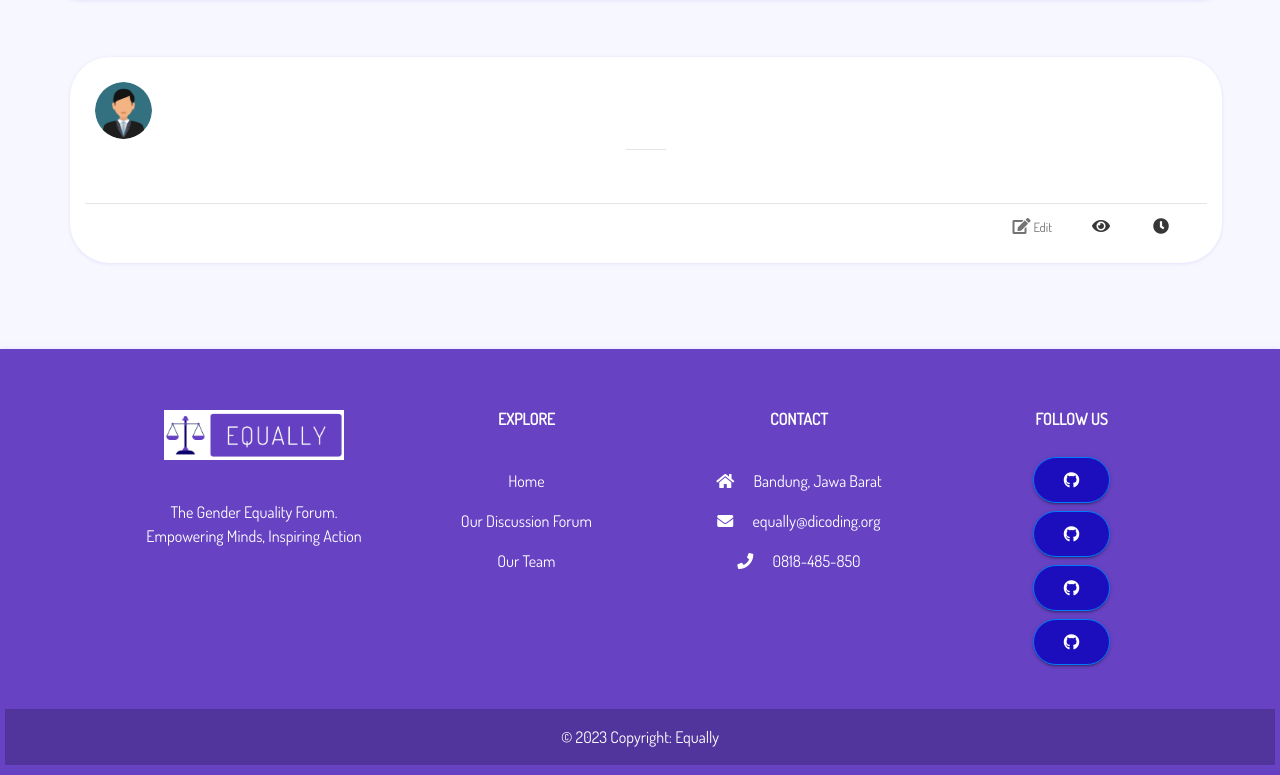
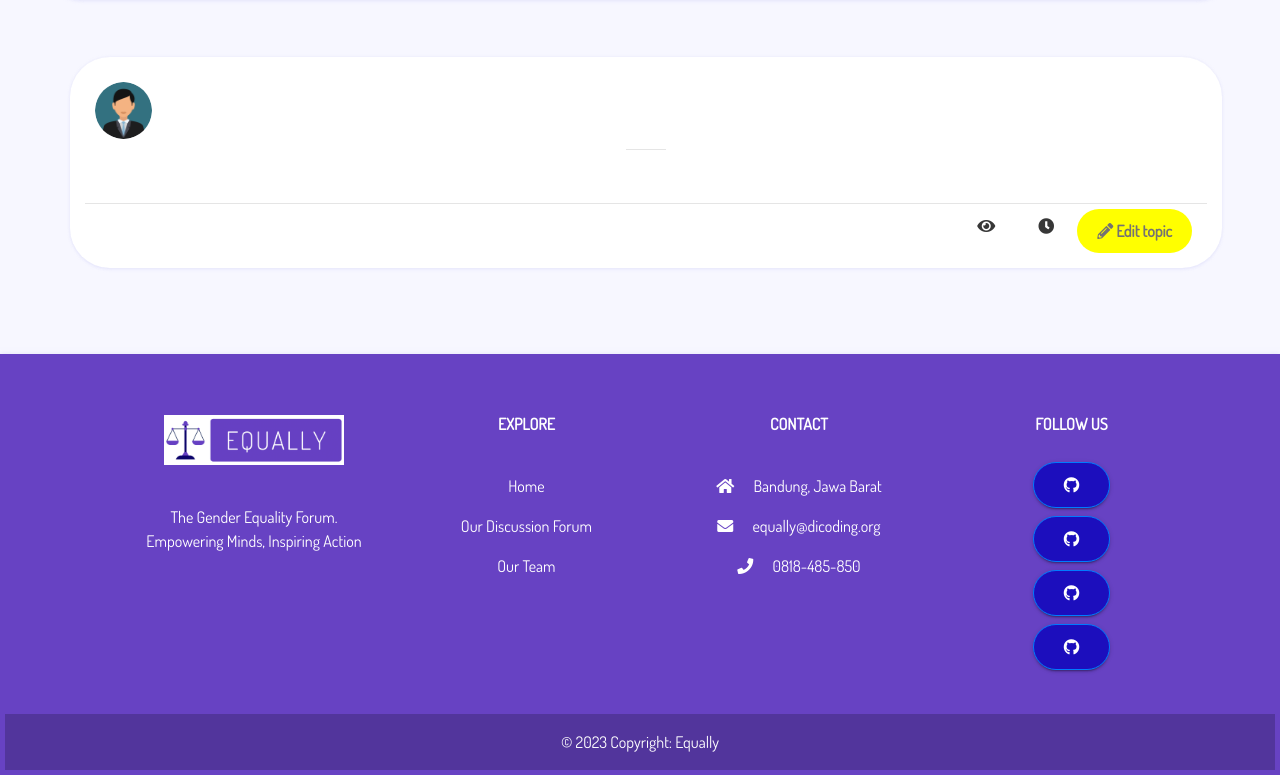
Before and after one commit to mrzkypryg/Equally_Forum, a CodeIgniter app: page /equally/index.php/pages/single_topic/1 in a window 1280 px wide. Shown: the part 110-885 px from the top of the page. Run offline with CodeIgniter, Linux system fonts and the light colour scheme; data comes from the database, SQL or seed files in the repository; data that the repository does not hold is empty; some libraries are stand-ins or nearby versions.

Commit message:
fix topic_user

```diff
--- a/application/views/pages/topics_user.php
+++ b/application/views/pages/topics_user.php
@@ -22,13 +22,6 @@
 					</div>
 					<div class="post-info-detail">
 						<ul>
-							<?php if(!empty($edit)): ?>
-							<li>
-								<a href="<?php echo base_url() ?>topic/edit/<?php echo $single['id'] ?>">
-									<i class="fas fa-edit"></i><small>Edit</small>
-								</a>
-							</li>
-							<?php endif; ?>
 							<li>
 								<i class="fas fa-eye"></i>
 								<small><?php echo $single['count'] ?></small>
@@ -37,6 +30,13 @@
 								<i class="fas fa-clock"></i>
 								<small><?php echo $single['date_post'] ?> </small>
 							</li>
+							<?php if(!empty($edit)): ?>
+							<li style="border-radius:40px;background-color:	yellow; margin-top:5px">
+								<a href="<?php echo base_url() ?>topic/edit/<?php echo $single['id'] ?>">
+									<i class="fas fa-pencil-alt"></i><b>Edit topic</b>
+								</a>
+							</li>
+							<?php endif; ?>
 						</ul>
 					</div>
 				</div>
```
